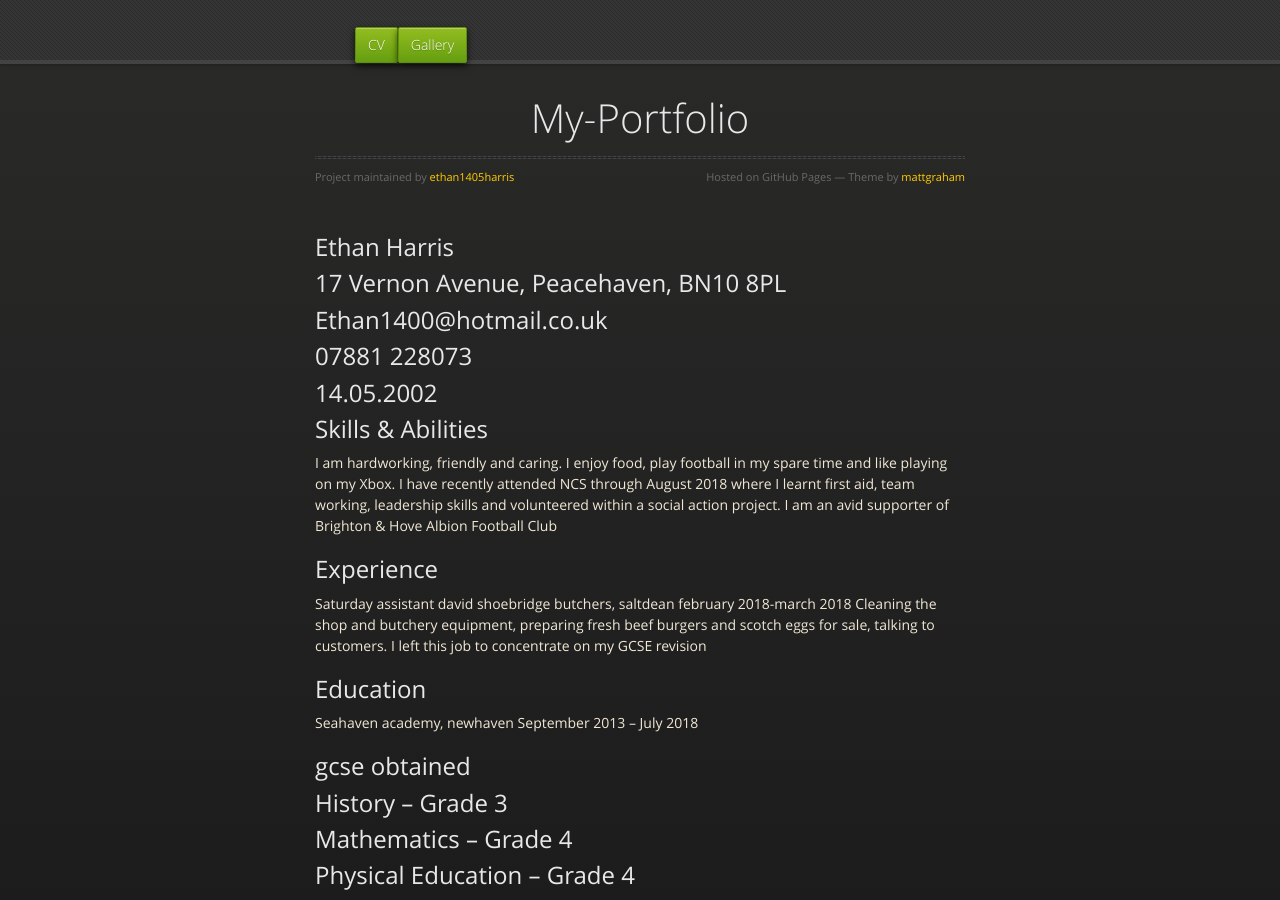
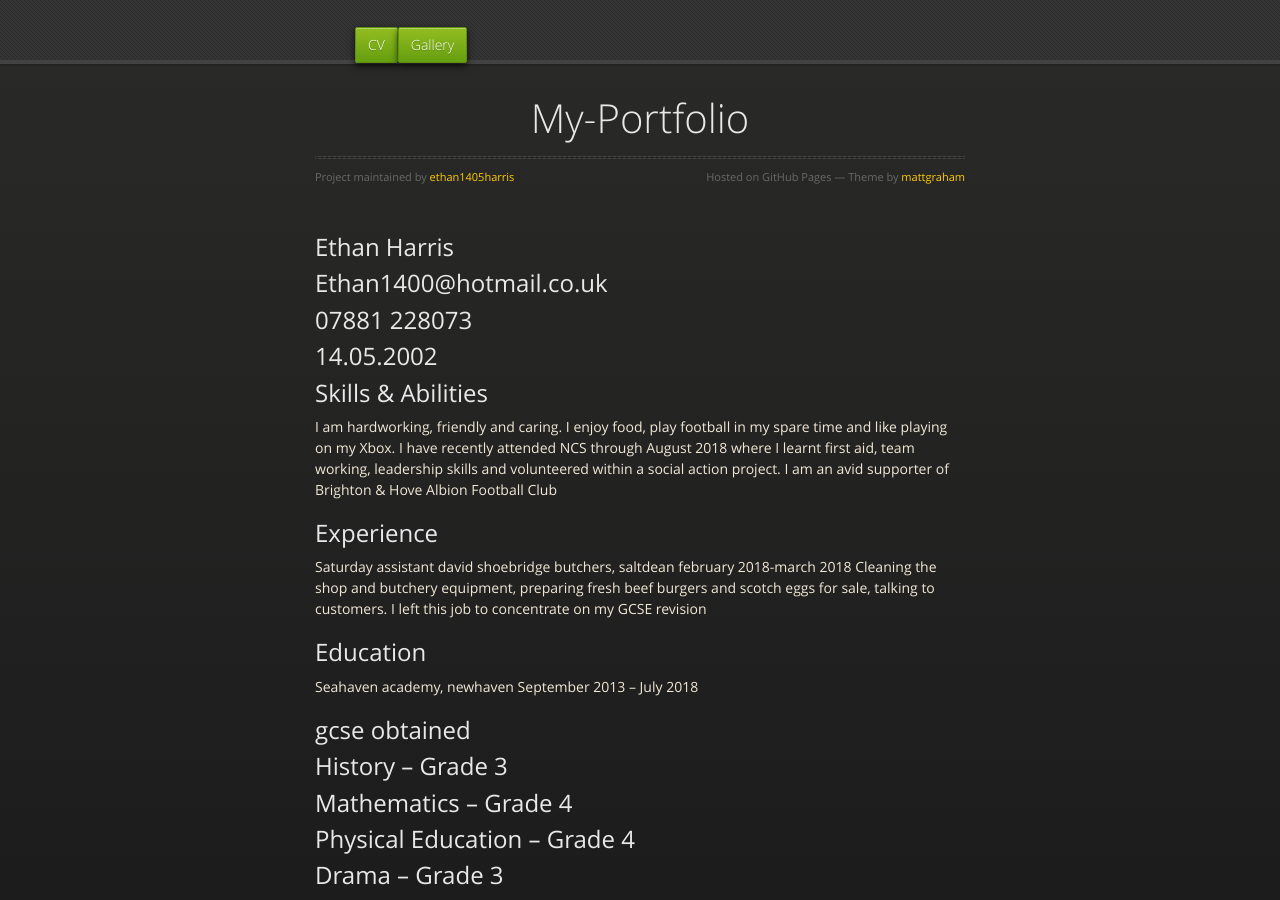
Before and after one commit to ethan1405harris/My-Portfolio, a Jekyll site: the page built from cv.md, in a window 1280 px wide and 900 px high. Built offline with Jekyll 4.4.1, drawn with Linux system fonts in a browser that asks for light colours; the repository's description, which GitHub fills in, is left out; our own code applies the rules of GitHub Pages for plain Markdown files.

Commit message:
Update cv.md

```diff
--- a/cv.md
+++ b/cv.md
@@ -4,10 +4,13 @@ layout: default
 
 
 ## Ethan Harris
-## 17 Vernon Avenue, Peacehaven, BN10 8PL
+
 ## Ethan1400@hotmail.co.uk
+
 ## 07881 228073
+
 ## 14.05.2002
+
 ## Skills & Abilities
 I am hardworking, friendly and caring.  I enjoy food, play football in my spare time and like playing on my Xbox.  I have recently attended NCS through August 2018 where I learnt first aid, team working, leadership skills and volunteered within a social action project.  I am an avid supporter of Brighton & Hove Albion Football Club
 ## Experience
@@ -18,15 +21,25 @@ Cleaning the shop and butchery equipment, preparing fresh beef burgers and scotc
 Seahaven academy, newhaven   September 2013 – July 2018
 ## gcse obtained
 ## History – Grade 3
+
 ## Mathematics – Grade 4
+
 ## Physical Education – Grade 4
+
 ## Drama – Grade 3
+
 ## English Language – Grade 3
+
 ## English Literature – Grade 4
+
 ## Combined Triple Science – Grade 4/3
+
 ## ICT – Grade B
+
 ## ICT 1- Distinction
+
 ## ICT 2 – Distinction
+
 ## SUSSEX DOWNS COLLEGE, LEWES   SEPTEMBER 2018 – PRESENT
 SOFTWARE AND GAMES DEVELOPMENT BTEC NATIONAL EXTENDED DIPLOMA LEVEL 3
 ## References
```
